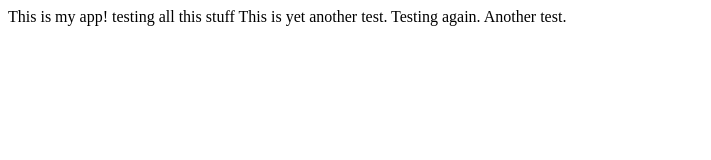
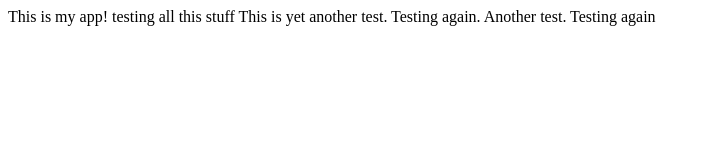
Before and after one commit to hatchna1/Testing, a plain HTML site: page index.html in a window 1280 px wide. Shown: the whole page, without its empty margins (0-711 px from the left). Drawn offline with Linux system fonts and the light colour scheme.

Commit message:
Testing new VSCode installation

```diff
--- a/index.html
+++ b/index.html
@@ -8,5 +8,6 @@
         This is yet another test.
         Testing again.
         Another test.
+        Testing again
     </body>
 </html>
```
